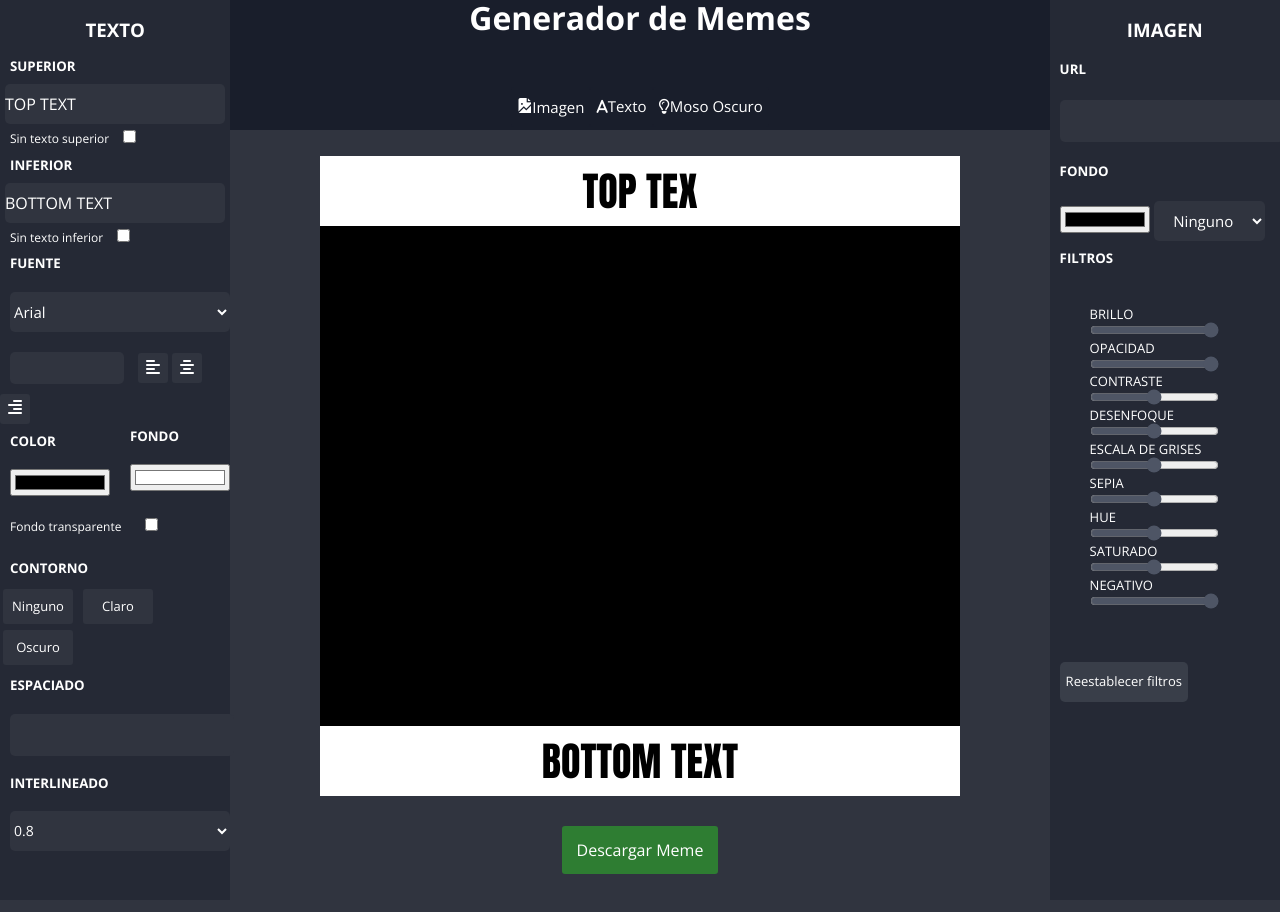
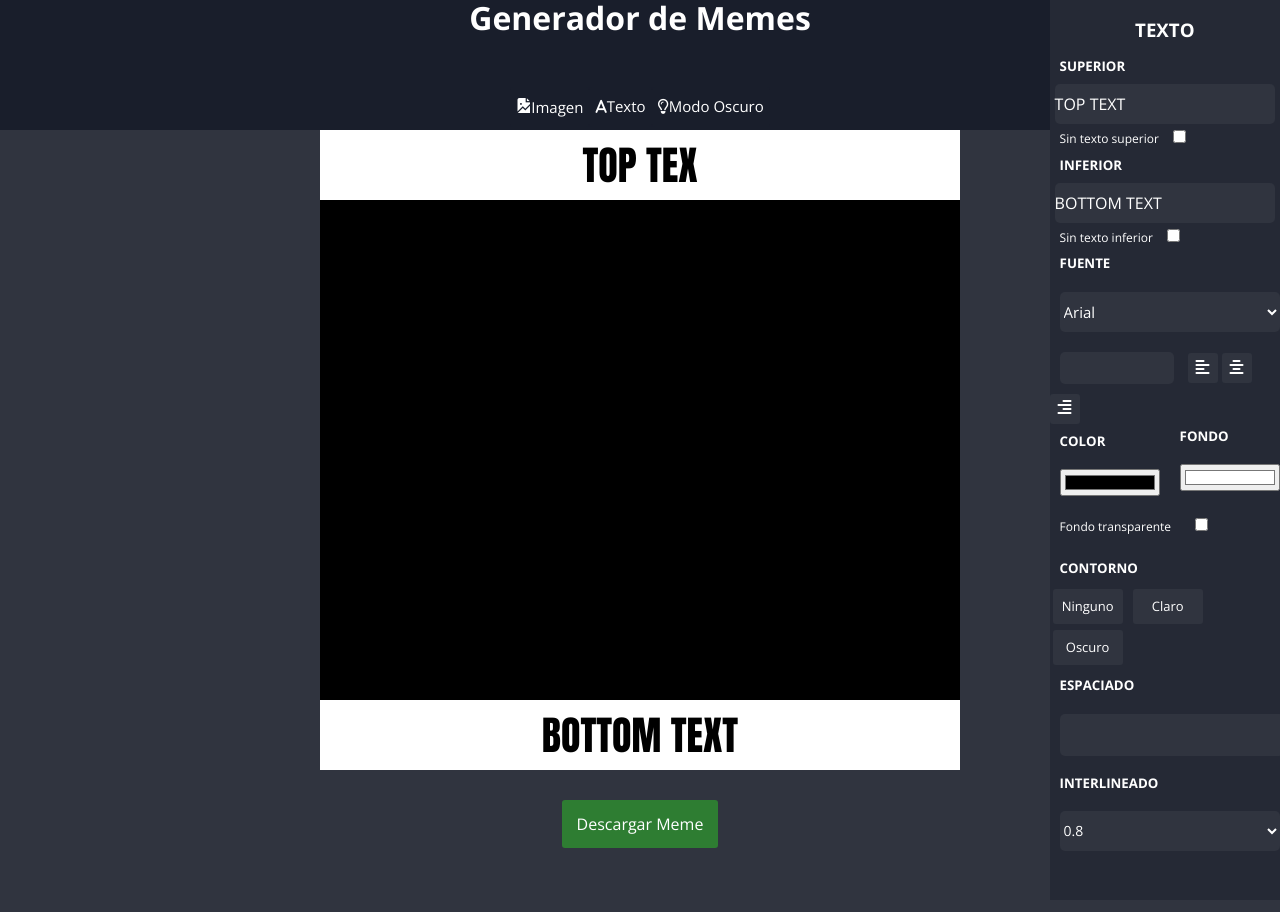
Before and after one commit to Noelia2024/editorDeMemeTp2-mi-primer-commit, a plain HTML site: page index.html in a window 1280 px wide. Drawn offline with nearby package versions, Linux system fonts and the light colour scheme; a script that the page names is missing; a web font is replaced by a local one.

Commit message:
editorDeMemeTp2-mi-segundo-commit

```diff
--- a/index.html
+++ b/index.html
@@ -28,7 +28,7 @@
         <div class="botones-cabezera">
             <button id="imagen"><i class="fi fi-ss-file-image"></i>Imagen</button>
             <button id="texto"><i class="fa-sharp fa-solid fa-a"></i>Texto</button>
-            <button id="foco"><i class="fa-regular fa-lightbulb"></i>Moso Oscuro</button>
+            <button id="foco"><i class="fa-regular fa-lightbulb"></i>Modo Oscuro</button>
         </div>
     </header>
     <main>
@@ -103,7 +103,7 @@
             </form>
         </div>
         <div >
-            <button id="restablecer">Reestablecer filtros</button>
+            <button id="restablecer">Restablecer filtros</button>
         </div>
     </aside>
     <aside id="opciones-texto">   <!--------OPCIONES DE TEXTO--------------->
--- /dev/null
+++ b/styles/css/asideImagen.css
@@ -0,0 +1,84 @@
+#opciones-imagen{       /*---Opciones de imagen----*/
+    width: 18%;
+    height: 900px;
+    position: absolute;
+    top: 0;
+    right: 0;
+    background-color: var(--color-aside);
+}
+
+#contenedor-h3{
+    font-family: var(--font-primaria);
+    color: var(--color-texto);
+    text-align: center;
+}
+
+#url{
+    font-family: var(--font-primaria);
+    color: var(--color-texto);
+    margin: 10px;
+}
+
+#tipo-texto{
+    background-color: var(--color-background);
+    border-radius: 5px 5px 5px 5px;
+    border: none;
+    height: 40px;
+    width: 220px;
+}
+
+#fondo{
+    font-family: var(--font-primaria);
+    color: var(--color-texto);
+    margin: 10px;
+}
+
+#colorBackground{
+    width:90px;
+}
+
+#opciones-fondo{
+    font-family: var(--font-primaria);
+    font-size: 15px;
+    text-align: center;
+    background-color: var(--color-background);
+    color: var(--color-texto);
+    height: 40px;
+    border-radius: 5px 5px 5px 5px;
+    border: none;
+}
+
+#filtros, .h5{
+    font-family: var(--font-primaria);
+    color: var(--color-texto);
+    margin: 5px;
+}
+
+#range-opciones{
+    font-family: var(--font-primaria);
+    color: var(--color-texto);
+    font-size: 13px;
+    padding: 20px;
+    margin: 20px;
+}
+
+#range-opciones, input type range{
+    accent-color: var(--color-hover);
+}
+
+#restablecer{
+    height: 40px;
+    margin: 10px;
+    font-family: var(--font-primaria);
+    font-size: 13px;
+    background-color: var(--color-boton);
+    color: var(--color-texto);
+    border-radius: 5px 5px 5px 5px;
+    border: none;
+}
+
+#restablecer:hover{
+    cursor: pointer;
+    background-color: var(--color-hover);
+}
+/*------^AQUI TERMINA EL ASIDE DE OPCIONES DE IMAGEN^---------*/
--- /dev/null
+++ b/styles/css/asideTexto.css
@@ -0,0 +1,144 @@
+#opciones-texto{
+    width: 18%;
+    height: 900px;
+    background-color: var(--color-aside);
+    /*border: 3px solid burlywood;*/
+    position: absolute;
+    top: 0;
+    right: 0;
+}
+
+#tituloh3{
+    font-family: var(--font-primaria);
+    color: var(--color-texto);
+    text-align: center;
+}
+
+#superior, #tituloh5, #titulo-fuente{
+    font-family: var(--font-primaria);
+    color: var(--color-texto);
+    margin: 10px;
+}
+
+#parrafo-topt, #parrafo-botont{
+    height: 40px;
+    width: 220px;
+    /*border:5px solid green ;*/
+    margin: 5px;
+    font-family: var(--font-primaria);
+    text-align: left;
+    align-content: center;
+    color: var(--color-texto);
+    background-color: var(--color-background);
+    border-radius: 5px 5px 5px 5px;
+}
+
+#texto-superior, #texto-inferior{
+    font-family: var(--font-primaria);
+    font-size: 12px;
+    color: var(--color-texto);
+    margin: 10px;
+}
+
+#clases-fuentes{
+    font-family: var(--font-primaria);
+    font-size: 15px;
+    text-align: left;
+    background-color: var(--color-background);
+    color: var(--color-texto);
+    height: 40px;
+    width: 220px;
+    border-radius: 5px 5px 5px 5px;
+    border: none;
+    margin: 10px;
+}
+
+#tamaño-texto{
+    height: 30px;
+    width: 110px;
+    margin: 10px;
+    background-color: var(--color-background);
+    border-radius: 5px 5px 5px 5px;
+    border: none;
+    color: var(--color-texto);
+    font-family: var(--font-primaria);
+    font-size: 14px;
+}
+
+#izquierda, #centro, #derecha{
+    height: 30px;
+    width: 30px;
+    background-color: var(--color-background);
+    color: var(--color-texto);
+    border-radius: 3px 3px 3px 3px;
+    border: none;
+}
+
+#izquierda:hover, #centro:hover, #derecha:hover{
+    cursor: pointer;
+    background-color: var(--color-hover);
+}
+
+#colorh5, #fondoh5, #contornoh5, #espaciadoh5, #interlh5{
+    font-family: var(--font-primaria);
+    color: var(--color-texto);
+    margin: 10px;
+
+}
+
+#input-color{
+    margin: 10px;
+    width: 100px;
+}
+
+#input-fondo, #fondoh5{
+    margin: 10px;
+    width: 100px;
+    position: relative;
+    left: 120px;
+    bottom: 87px;
+}
+
+#fondo-transp , #input-check{
+    font-family: var(--font-primaria);
+    font-size: 12px;
+    color: var(--color-texto);
+    margin: 10px;
+    position: relative;
+    bottom: 80px;
+}
+
+#contorno-div, #espacio-div, #inter-div{
+    position: relative;
+    bottom: 70px;
+}
+
+#btn-ninguno, #btn-claro, #btn-oscuro{
+    margin: 3px;
+    width: 70px;
+    height: 35px;
+    background-color: var(--color-background);
+    font-family: var(--font-primaria);
+    font-size: 13px;
+    color: var(--color-texto);
+    border-radius: 3px 3px 3px 3px;
+    border: none;
+}
+
+#btn-ninguno:hover, #btn-claro:hover, #btn-oscuro:hover{
+    cursor: pointer;
+    background-color: var(--color-hover);
+}
+
+#input-espacio, #inter-select{
+    height: 40px;
+    width: 220px;
+    margin: 10px;
+    background-color: var(--color-background);
+    border-radius: 5px 5px 5px 5px;
+    border: none;
+    color: var(--color-texto);
+    font-family: var(--font-primaria);
+    font-size: 14px;
+}
+/*------^AQUI SE TERMINA EL OPCIONES DE TEXTO^-----*/
--- /dev/null
+++ b/styles/css/header.css
@@ -0,0 +1,43 @@
+header{
+    width: 100%vw;
+    height: 130px;
+    background-color: #191e2b;
+}
+
+#titulo{     /*---h1---*/
+    margin: 0;
+    font-family: "Open Sans";
+    color: #ffffff;
+    text-align: center;
+}
+
+.botones-cabezera{    /*----botones header---*/
+    padding: 30px;
+    margin: 20px;
+    display: flex;
+    justify-content: center;
+    align-items: center;
+}
+#imagen, #texto, #foco{
+    font-size: 15px;
+    font-family: "Open Sans";
+    color: #ffffff;
+    background-color: #191e2b;
+    border-radius: 3px 3px 3px 3px;
+    border: none;
+    height: 40px;
+}
+
+#imagen:hover{
+    cursor: pointer;
+    background-color: #4e5565
+}
+#texto:hover{
+    cursor: pointer;
+    background-color: #4e5565
+}
+#foco:hover{
+    cursor: pointer;
+    background-color: #4e5565
+}
+/*-------^^AQUI SE TERMINA EL HEADER^^-----*/
--- /dev/null
+++ b/styles/css/main.css
@@ -0,0 +1,44 @@
+#contenedor-meme{
+    /*border: 5px solid yellow;*/
+    background-color: var(--color-background);
+    display: flex;
+    flex-direction: column;
+    justify-content: center;
+    align-items: center;
+    height: 100%vh;
+    text-align: center;
+}
+
+.contenedor-imagen{  /*---contiene la imagen a descargar--*/
+    height: 500px;
+    width: 50%;
+    /*border: 3px solid green*/
+    background-color: #000000;
+}
+
+#texto-top, #boton-text{
+    margin: 0;
+    font-size: 40px;
+    font-family: "Impact";
+    /*border: 3px solid red;*/
+    text-align: center;
+    align-content: center;
+    height: 70px;
+    width: 50%;
+    background-color: var(--color-texto);
+}
+
+#btn-descarga{
+    padding: 15px 15px;
+    margin: 30px;
+    background-color: #2e7d32;
+    font-family: var(--font-primaria);
+    color: var(--color-texto);
+    border-radius: 3px 3px 3px 3px ;
+    border: none;
+}
+#btn-descarga:hover{
+    cursor: pointer;
+    background-color: #057a0b;
+}
+/*-------AQUI SE TERMINA LA SECCION DE MAIN-------*/
--- a/styles/css/styles.css
+++ b/styles/css/styles.css
@@ -1,322 +1,32 @@
+@import url("./header.css");
+@import url("./main.css");
+@import url("./asideImagen.css");
+@import url("./asideTexto.css");
+
 .modo-oscuro{
     margin: 0;
-    background-color: #30343f;
+    background-color: var(--color-background);
 }
 
-header{
-    width: 100%vw;
-    height: 130px;
-    background-color: #191e2b;
+/*---MODO-OSCURO---*/
+:root{
+    --color-header: #191e2b;
+    --color-background: #30343f;
+    --color-aside: #252935;
+    --color-boton: #393e49;
+    --color-hover: #4e5565;
+    --color-texto: #ffffff;
+    --font-primaria: 'Open Sans', sans-serif;
+    --border-radius: 3px;
 }
 
-#titulo{     /*---h1---*/
-    margin: 0;
-    font-family: "Open Sans";
-    color: #ffffff;
-    text-align: center;
-}
+/*---MODO-CLARO-----*/
 
-.botones-cabezera{    /*----botones header---*/
-    padding: 30px;
-    margin: 20px;
-    display: flex;
-    justify-content: center;
-    align-items: center;
-}
-#imagen, #texto, #foco{
-    font-size: 15px;
-    font-family: "Open Sans";
-    color: #ffffff;
-    background-color: #191e2b;
-    border-radius: 3px 3px 3px 3px;
-    border: none;
-    height: 40px;
-}
-
-#imagen:hover{
-    cursor: pointer;
-    background-color: #4e5565
-}
-#texto:hover{
-    cursor: pointer;
-    background-color: #4e5565
-}
-#foco:hover{
-    cursor: pointer;
-    background-color: #4e5565
-}
-/*-------^^AQUI SE TERMINA EL HEADER^^-----*/
-
-#contenedor-meme{
-    /*border: 5px solid yellow;*/
-    display: flex;
-    flex-direction: column;
-    justify-content: center;
-    align-items: center;
-    height: 100vh;
-    text-align: center;
-}
-
-.contenedor-imagen{  /*---contiene la imagen a descargar--*/
-    height: 500px;
-    width: 50%;
-    /*border: 3px solid green*/
-    background-color: #000000;
-}
-
-#texto-top, #boton-text{
-    margin: 0;
-    font-size: 40px;
-    font-family: "Impact";
-    /*border: 3px solid red;*/
-    text-align: center;
-    align-content: center;
-    height: 70px;
-    width: 50%;
-    background-color: #ffffff;
-}
-
-#btn-descarga{
-    padding: 15px 15px;
-    margin: 30px;
-    background-color: #2e7d32;
-    font-family: "Open Sans";
-    color: #ffffff;
-    border-radius: 3px 3px 3px 3px ;
-    border: none;
-}
-#btn-descarga:hover{
-    cursor: pointer;
-    background-color: #057a0b;
-}
-/*-------AQUI SE TERMINA LA SECCION DE MAIN-------*/
-
-#opciones-imagen{       /*---Opciones de imagen----*/
-    width: 18%;
-    height: 900px;
-    position: absolute;
-    top: 0;
-    right: 0;
-    background-color: #252935;
-}
-
-#contenedor-h3{
-    font-family: "Open Sans";
-    color: #ffffff;
-    text-align: center;
-}
-
-#url{
-    font-family: "Open Sans";
-    color: #ffffff;
-    margin: 10px;
-}
-
-#tipo-texto{
-    background-color: #30343f;
-    border-radius: 5px 5px 5px 5px;
-    border: none;
-    height: 40px;
-    width: 220px;
-}
-
-#fondo{
-    font-family: "Open Sans";
-    color: #ffffff;
-    margin: 10px;
-}
-
-#colorBackground{
-    width:90px;
-}
-
-#opciones-fondo{
-    font-family: "Open Sans";
-    font-size: 15px;
-    text-align: center;
-    background-color: #30343f;
-    color: #ffffff;
-    height: 40px;
-    border-radius: 5px 5px 5px 5px;
-    border: none;
-}
-
-#filtros, .h5{
-    font-family: "Open Sans";
-    color: #ffffff;
-    margin: 5px;
-}
-
-#range-opciones{
-    font-family: "Open Sans";
-    color: #ffffff;
-    font-size: 13px;
-    padding: 20px;
-    margin: 20px;
-}
-
-#range-opciones, input type range{
-    accent-color:  #4e5565;
-}
-
-#restablecer{
-    height: 40px;
-    margin: 10px;
-    font-family: "Open Sans";
-    font-size: 13px;
-    background-color: #393e49;
-    color: #ffffff;
-    border-radius: 5px 5px 5px 5px;
-    border: none;
-}
-
-#restablecer:hover{
-    cursor: pointer;
-    background-color: #4e5565;
-}
-/*------^AQUI TERMINA EL ASIDE DE OPCIONES DE IMAGEN^---------*/
-
-#opciones-texto{
-    width: 18%;
-    height: 900px;
-    background-color: #252935;
-    /*border: 3px solid burlywood;*/
-    position: absolute;
-    top: 0;
-    left: 0;
-}
-
-#tituloh3{
-    font-family: "Open Sans";
-    color: #ffffff;
-    text-align: center;
-}
-
-#superior, #tituloh5, #titulo-fuente{
-    font-family: "Open Sans";
-    color: #ffffff;
-    margin: 10px;
-}
-
-#parrafo-topt, #parrafo-botont{
-    height: 40px;
-    width: 220px;
-    /*border:5px solid green ;*/
-    margin: 5px;
-    font-family: "Open Sans";
-    text-align: left;
-    align-content: center;
-    color: #ffffff;
-    background-color: #30343f;
-    border-radius: 5px 5px 5px 5px;
-}
-
-#texto-superior, #texto-inferior{
-    font-family: "Open Sans";
-    font-size: 12px;
-    color: #ffffff;
-    margin: 10px;
-}
-
-#clases-fuentes{
-    font-family: "Open Sans";
-    font-size: 15px;
-    text-align: left;
-    background-color: #30343f;
-    color: #ffffff;
-    height: 40px;
-    width: 220px;
-    border-radius: 5px 5px 5px 5px;
-    border: none;
-    margin: 10px;
-}
-
-#tamaño-texto{
-    height: 30px;
-    width: 110px;
-    margin: 10px;
-    background-color: #30343f;
-    border-radius: 5px 5px 5px 5px;
-    border: none;
-    color: #ffffff;
-    font-family: "Open Sans";
-    font-size: 14px;
-}
-
-#izquierda, #centro, #derecha{
-    height: 30px;
-    width: 30px;
-    background-color: #30343f;
-    color: #ffffff;
-    border-radius: 3px 3px 3px 3px;
-    border: none;
-}
-
-#izquierda:hover, #centro:hover, #derecha:hover{
-    cursor: pointer;
-    background-color: #4e5565;
-}
-
-#colorh5, #fondoh5, #contornoh5, #espaciadoh5, #interlh5{
-    font-family: "Open Sans";
-    color: #ffffff;
-    margin: 10px;
-
-}
-
-#input-color{
-    margin: 10px;
-    width: 100px;
-}
-
-#input-fondo, #fondoh5{
-    margin: 10px;
-    width: 100px;
-    position: relative;
-    left: 120px;
-    bottom: 87px;
-}
-
-#fondo-transp , #input-check{
-    font-family: "Open Sans";
-    font-size: 12px;
-    color: #ffffff;
-    margin: 10px;
-    position: relative;
-    bottom: 80px;
-}
-
-#contorno-div, #espacio-div, #inter-div{
-    position: relative;
-    bottom: 70px;
-}
-
-#btn-ninguno, #btn-claro, #btn-oscuro{
-    margin: 3px;
-    width: 70px;
-    height: 35px;
-    background-color: #30343f;
-    font-family: "Open Sans";
-    font-size: 13px;
-    color: #ffffff;
-    border-radius: 3px 3px 3px 3px;
-    border: none;
-}
-
-#btn-ninguno:hover, #btn-claro:hover, #btn-oscuro:hover{
-    cursor: pointer;
-    background-color: #4e5565;
-}
-
-#input-espacio, #inter-select{
-    height: 40px;
-    width: 220px;
-    margin: 10px;
-    background-color: #30343f;
-    border-radius: 5px 5px 5px 5px;
-    border: none;
-    color: #ffffff;
-    font-family: "Open Sans";
-    font-size: 14px;
-}
-/*------^AQUI SE TERMINA EL OPCIONES DE TEXTO^-----*/
+/*:root{
+    --color-header: #e0e0e0;
+    --color-background: #eeeeee;
+    --color-aside: #fafafa;
+    --color-hover: #bbbbbb;
+    --color-texto: #424242;
+    --color-titulo-panel: rgb(33 33 33 / 70%);
+}*/
```
Also changed, not shown: main.js (line endings or trailing spaces).
